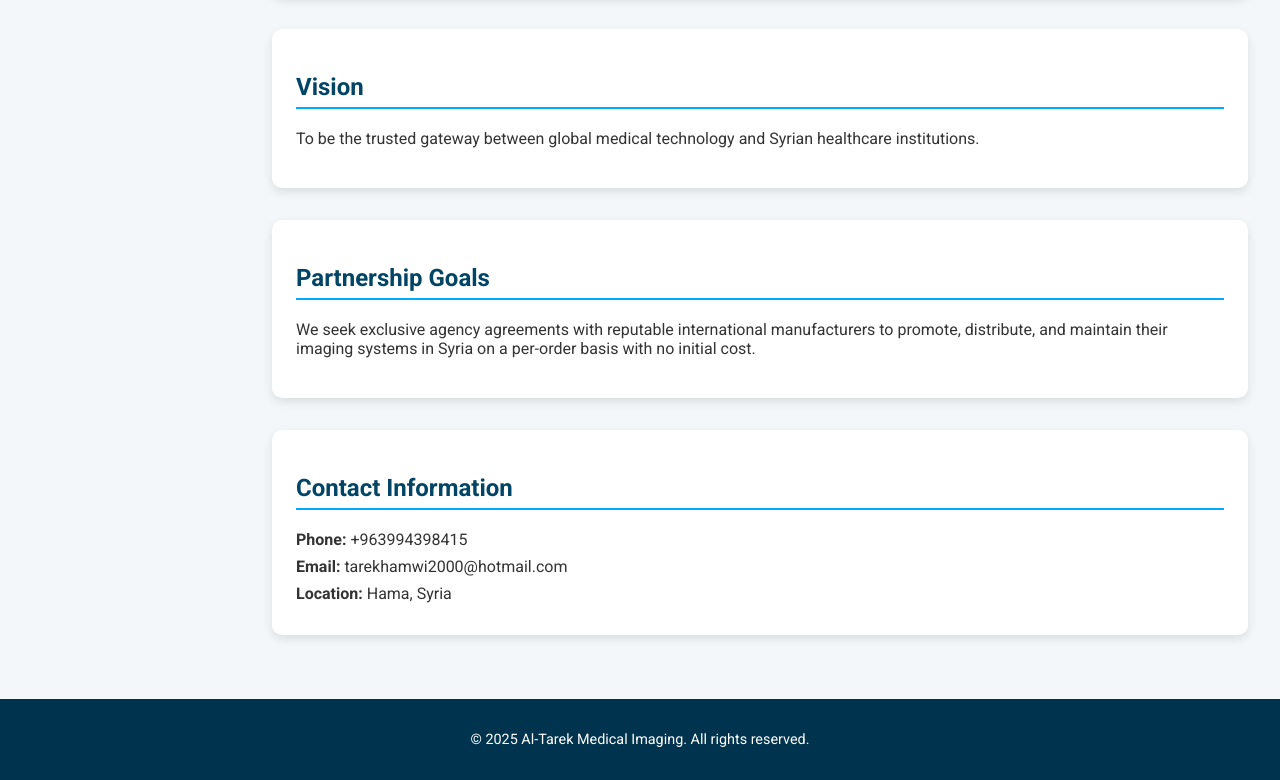
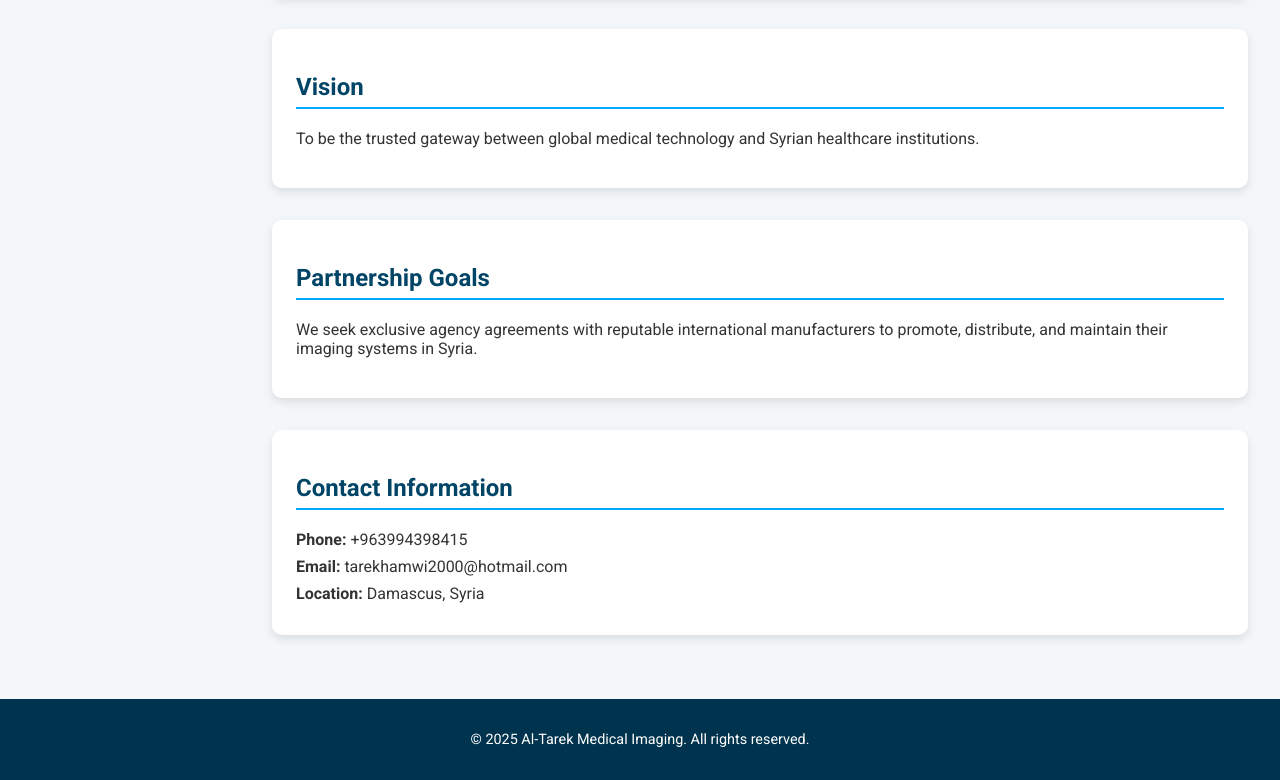
Before and after one commit to Tare-h/altarek, a plain HTML site: page index.html in a window 1280 px wide. Shown: the part 1658-2438 px from the top of the page. Drawn offline with Linux system fonts and the light colour scheme.

Commit message:
Update index.html

```diff
--- a/index.html
+++ b/index.html
@@ -206,14 +206,14 @@
 
     <section id="partnership">
       <h2>Partnership Goals</h2>
-      <p>We seek exclusive agency agreements with reputable international manufacturers to promote, distribute, and maintain their imaging systems in Syria on a per-order basis with no initial cost.</p>
+      <p>We seek exclusive agency agreements with reputable international manufacturers to promote, distribute, and maintain their imaging systems in Syria.</p>
     </section>
 
     <section id="contact" class="contact">
       <h2>Contact Information</h2>
       <p><strong>Phone:</strong> +963994398415</p>
       <p><strong>Email:</strong> tarekhamwi2000@hotmail.com</p>
-      <p><strong>Location:</strong> Hama, Syria</p>
+      <p><strong>Location:</strong> Damascus, Syria</p>
     </section>
   </div>
 
```
